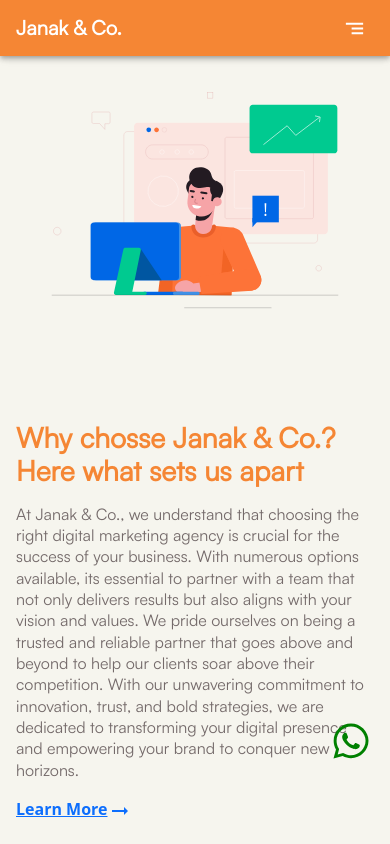
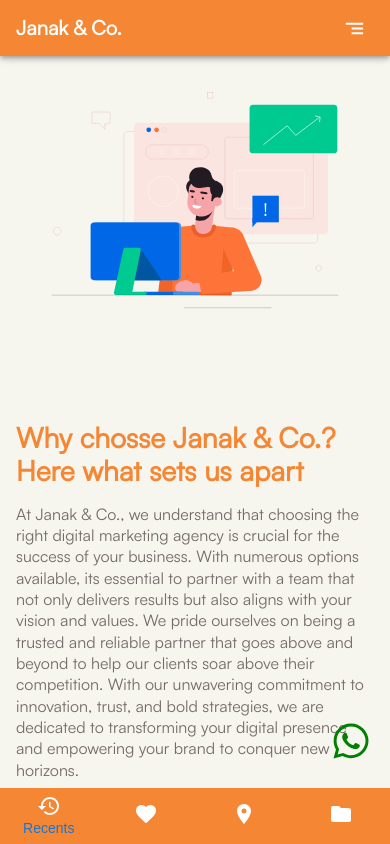
Before and after one commit to SACHINQEEP/janak_co, a React (Create React App) app: page /why-us in a window 390 px wide. Shown: the top 844 px of the page. Built offline with nearby package versions, Linux system fonts and the light colour scheme.

Commit message:
Bottom NavBar Added

```diff
--- a/src/features/shared/components/bottomNav.tsx
+++ b/src/features/shared/components/bottomNav.tsx
@@ -14,23 +14,23 @@
     };
 
     return (
-        <BottomNavigation sx={{ display: { xs: 'none', sm: 'block', lg: 'block' }, width: '100%', position: "fixed", bottom: '0', right: '0', zIndex: 999999 }} value={value} onChange={handleChange}>
+        <BottomNavigation sx={{ display: { xs: 'show', sm: 'none' }, backgroundColor: '#f58634', width: '100%', position: "fixed", bottom: '0', right: '0', zIndex: 999999 }} value={value} onChange={handleChange}>
             <BottomNavigationAction
                 label="Recents"
                 value="recents"
-                icon={<RestoreIcon />}
+                icon={<RestoreIcon sx={{ color: 'white' }} />}
             />
             <BottomNavigationAction
                 label="Favorites"
                 value="favorites"
-                icon={<FavoriteIcon />}
+                icon={<FavoriteIcon sx={{ color: 'white' }} />}
             />
             <BottomNavigationAction
                 label="Nearby"
                 value="nearby"
-                icon={<LocationOnIcon />}
+                icon={<LocationOnIcon sx={{ color: 'white' }} />}
             />
-            <BottomNavigationAction label="Folder" value="folder" icon={<FolderIcon />} />
+            <BottomNavigationAction label="Folder" value="folder" icon={<FolderIcon sx={{ color: 'white' }} />} />
         </BottomNavigation>
     );
 };
--- a/src/features/shared/components/whatsapp.tsx
+++ b/src/features/shared/components/whatsapp.tsx
@@ -7,7 +7,7 @@
     const isMobile = useMediaQuery('(max-width: 600px)');
 
     return (
-        <div style={{ position: "fixed", bottom: '8%', right: '1%', zIndex: 999999 }}>
+        <div style={{ position: "fixed", bottom: isMobile ? '8%' : '1%', right: '1%', zIndex: 999999 }}>
             <a aria-label="Chat on WhatsApp" href="https://wa.me/7611188004?text=urlencodedtext where whatsappphonenumber is a full phone number in international format and urlencodedtext is the URL-encoded pre-filled message.">
                 {isMobile ? <FaWhatsapp style={{ fontSize: '40px', color: 'green', margin: '15px' }} /> : <FaWhatsapp style={{ fontSize: '45px', color: 'green', margin: '15px' }} />}
             </a>
```
